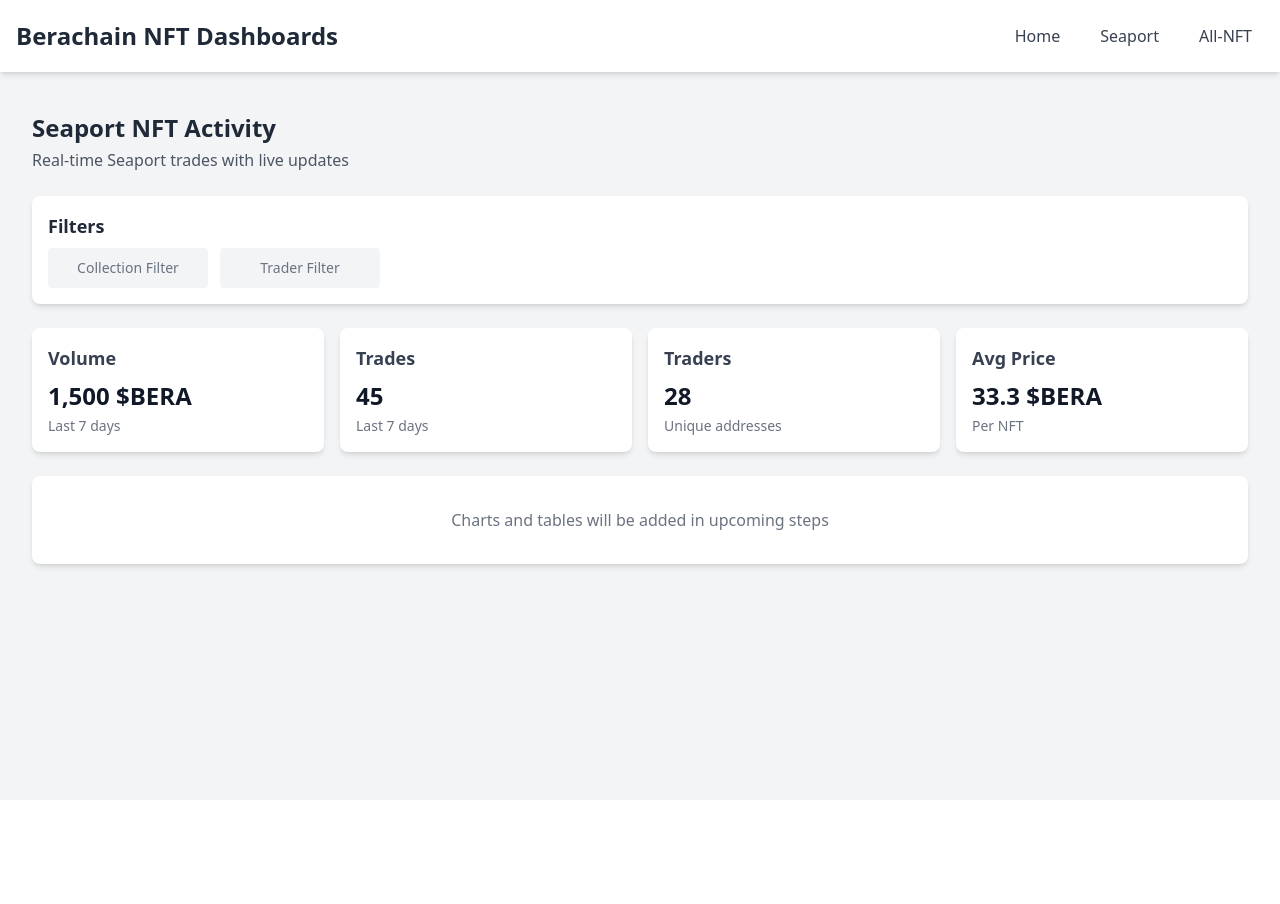
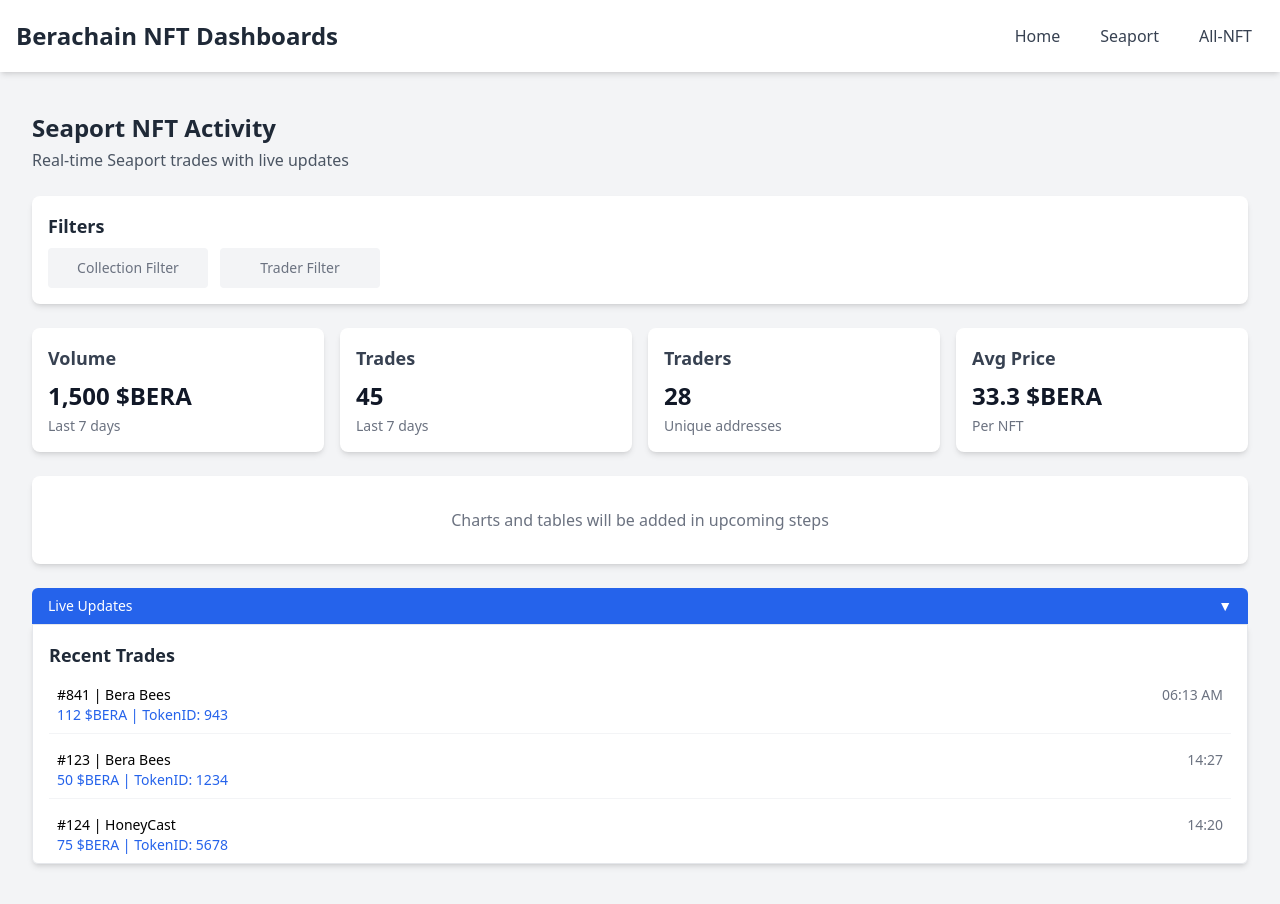
Before and after one commit to ooohminh/jpegpulse, a React (Create React App) app: page /seaport in a window 1280 px wide. Before the commit the page ends 800 px from the top, so only its background shows below. Built offline with nearby package versions, Linux system fonts and the light colour scheme.

Commit message:
Add Seaport live updates

```diff
--- a/src/SeaportDashboard.js
+++ b/src/SeaportDashboard.js
@@ -1,4 +1,4 @@
-import React from 'react';
+import React, { useState, useEffect } from 'react';
 
 function SeaportDashboard() {
   // Mock data for stats cards - will be replaced with real data in later steps
@@ -7,6 +7,45 @@
     trades: 45,
     traders: 28,
     avgPrice: '33.3 $BERA'
+  };
+
+  // Live updates panel state
+  const [showLiveUpdates, setShowLiveUpdates] = useState(true);
+  const [liveUpdates, setLiveUpdates] = useState([
+    { id: '123', collection: 'Bera Bees', price: '50 $BERA', timestamp: '14:27', tokenId: '1234' },
+    { id: '124', collection: 'HoneyCast', price: '75 $BERA', timestamp: '14:20', tokenId: '5678' },
+    { id: '125', collection: 'Berachain Pandas', price: '120 $BERA', timestamp: '14:15', tokenId: '9012' },
+  ]);
+
+  // Mock live updates polling
+  useEffect(() => {
+    // Function to simulate new trades coming in
+    const updateLiveTrades = () => {
+      const newTrade = {
+        id: Math.floor(Math.random() * 1000).toString(),
+        collection: ['Bera Bees', 'HoneyCast', 'Berachain Pandas', 'Honey Jar', 'Bera Knights'][Math.floor(Math.random() * 5)],
+        price: `${Math.floor(Math.random() * 150 + 20)} $BERA`,
+        timestamp: new Date().toLocaleTimeString('en-US', { hour: '2-digit', minute: '2-digit' }),
+        tokenId: Math.floor(Math.random() * 10000).toString()
+      };
+
+      setLiveUpdates(prev => {
+        const updated = [newTrade, ...prev];
+        // Keep only 10 most recent trades
+        return updated.slice(0, 10);
+      });
+    };
+
+    // Set up interval to poll for new trades every 5 seconds
+    const interval = setInterval(updateLiveTrades, 5000);
+
+    // Clean up interval on component unmount
+    return () => clearInterval(interval);
+  }, []);
+
+  // Toggle live updates panel
+  const toggleLiveUpdates = () => {
+    setShowLiveUpdates(!showLiveUpdates);
   };
 
   return (
@@ -69,6 +108,41 @@
         <div className="charts-and-tables text-center text-gray-500 dark:text-gray-400 py-8 bg-white dark:bg-gray-800 rounded-lg shadow-md">
           Charts and tables will be added in upcoming steps
         </div>
+
+        {/* Live Updates Panel */}
+        <div className="live-updates-container">
+          <button
+            onClick={toggleLiveUpdates}
+            className="flex items-center justify-between w-full bg-blue-600 hover:bg-blue-700 text-white px-4 py-2 rounded-t-md font-medium text-sm"
+          >
+            <span>Live Updates</span>
+            <span className="ml-2">{showLiveUpdates ? '▼' : '▲'}</span>
+          </button>
+
+          {showLiveUpdates && (
+            <div className="live-updates-panel bg-white dark:bg-gray-800 border border-gray-200 dark:border-gray-700 rounded-b-md shadow-md p-4 max-h-60 overflow-y-auto">
+              <h3 className="text-lg font-semibold mb-2 text-gray-800 dark:text-white">Recent Trades</h3>
+              <div className="space-y-2">
+                {liveUpdates.map(trade => (
+                  <div key={trade.id} className="trade-item p-2 border-b border-gray-100 dark:border-gray-700 text-sm">
+                    <div className="flex justify-between">
+                      <span className="font-medium">#{trade.id} | {trade.collection}</span>
+                      <span className="text-gray-500 dark:text-gray-400">{trade.timestamp}</span>
+                    </div>
+                    <div className="text-blue-600 dark:text-blue-400">
+                      {trade.price} | TokenID: {trade.tokenId}
+                    </div>
+                  </div>
+                ))}
+                {liveUpdates.length === 0 && (
+                  <div className="text-center text-gray-500 dark:text-gray-400 py-4">
+                    No trades in last 5s
+                  </div>
+                )}
+              </div>
+            </div>
+          )}
+        </div>
       </div>
     </div>
   );
```
Also changed, not shown: 1 other file (tests, documents, lock files or other folders).
